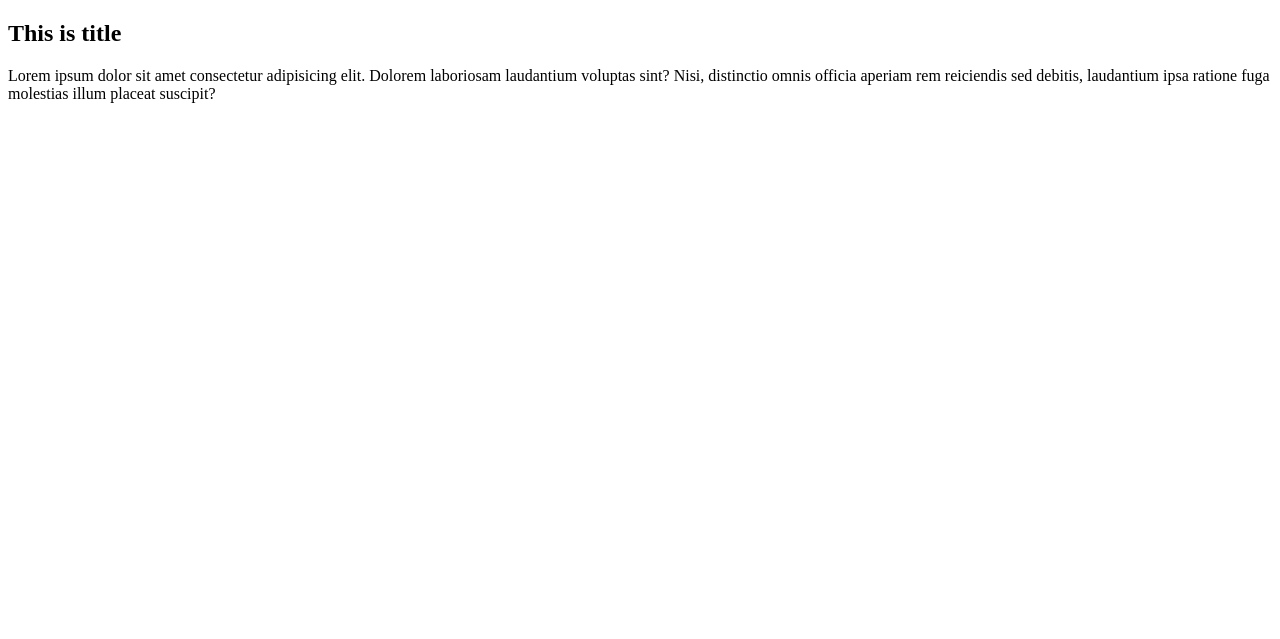
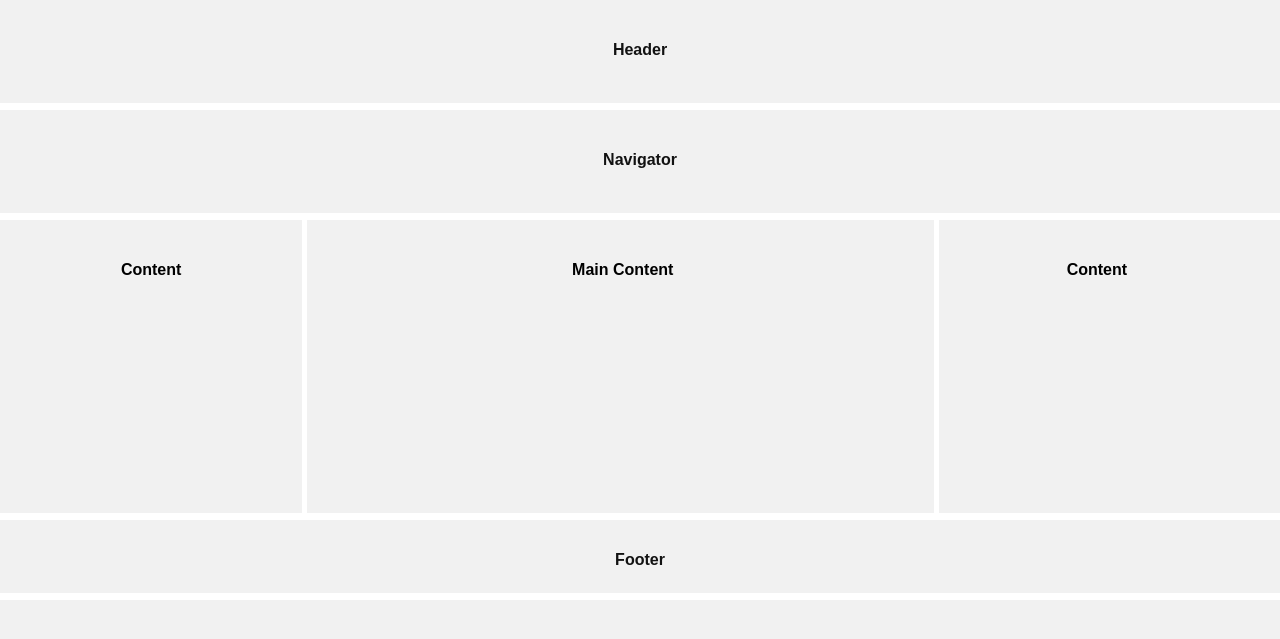
Before and after one commit to repon56655/second, a PHP site: page / in a window 1280 px wide. Shown: the top 639 px of the page. Run offline with PHP 8.4, Linux system fonts and the light colour scheme.

Commit message:
Add files via upload

```diff
--- a/index.html
+++ b/index.html
@@ -1,15 +1,33 @@
 <!DOCTYPE html>
 <html lang="en">
+
 <head>
     <meta charset="UTF-8">
     <meta http-equiv="X-UA-Compatible" content="IE=edge">
     <meta name="viewport" content="width=device-width, initial-scale=1.0">
-    <title>Document</title>
+    <link rel="stylesheet" href="style.css">
+    <title>second file</title>
+
 </head>
+
 <body>
 
 
-    <h2>This is title</h2>
-    <p>Lorem ipsum dolor sit amet consectetur adipisicing elit. Dolorem laboriosam laudantium voluptas sint? Nisi, distinctio omnis officia aperiam rem reiciendis sed debitis, laudantium ipsa ratione fuga molestias illum placeat suscipit?</p>
+    <div class="header">
+        <h4>Header</h4>
+    </div>
+    <div class="nav">
+        <h4>Navigator</h4>
+    </div>
+    <div class="container">
+        <div class="con con1"> <h4>Content</h4> </div>
+        <div class="con con2"> <h4>Main Content</h4> </div>
+        <div class="con con3"> <h4>Content</h4> </div>
+    </div>
+    <div class="footer">
+        <h4>Footer</h4>
+
+    </div>
 </body>
+
 </html>
--- a/style.css
+++ b/style.css
@@ -1,6 +1,87 @@
-h1{
-    color: rebeccapurple;
-}
-p{
-    background-color: aquamarine;
-}
+* {
+    box-sizing: border-box;
+    font-family: Arial, Helvetica, sans-serif;
+    }
+
+    body {
+    margin: 0 auto;
+    font-family: Arial, Helvetica, sans-serif;
+    background-color: #F1F1F1;
+
+    }
+    .header {
+       width: 100%;
+       height: 110px;
+       background-color: #F1F1F1;
+        text-align: center;
+        padding: 20px;
+        border-bottom: 7px solid white;
+
+
+    }
+
+    .header h4{
+        text-align: center;
+        color: rgb(18, 18, 18);
+    }
+    .nav {
+        width: 100%;
+        height: 110px;
+        background-color: #F1F1F1;
+         text-align: center;
+         padding: 20px;
+         border-bottom: 7px solid white;
+
+
+     }
+
+     .nav h4{
+         text-align: center;
+         color: rgb(18, 18, 18);
+     }
+
+     .container{
+        width: 100%;
+        height: 300px;
+        border-bottom: 7px solid white;
+     }
+     .container>.con{
+       display: inline-block;
+        width: 33%;
+        height: 100%;
+        text-align: center;
+        padding: 20px;
+
+     }
+     .container>.con1{
+        border-right: 5px solid white;
+        width: 24%;
+
+      }
+      .container>.con2{
+        border-right: 5px solid white;
+        width: 49%;
+
+      }
+      .container>.con3{
+        width: 24%;
+
+      }
+
+
+
+     .footer {
+        width: 100%;
+        height: 80px;
+        background-color: #F1F1F1;
+        text-align: center;
+        padding: 10px;
+        border-bottom: 7px solid white;
+
+
+     }
+
+     .footer h4{
+        text-align: center;
+        color: rgb(18, 18, 18);
+     }
```
